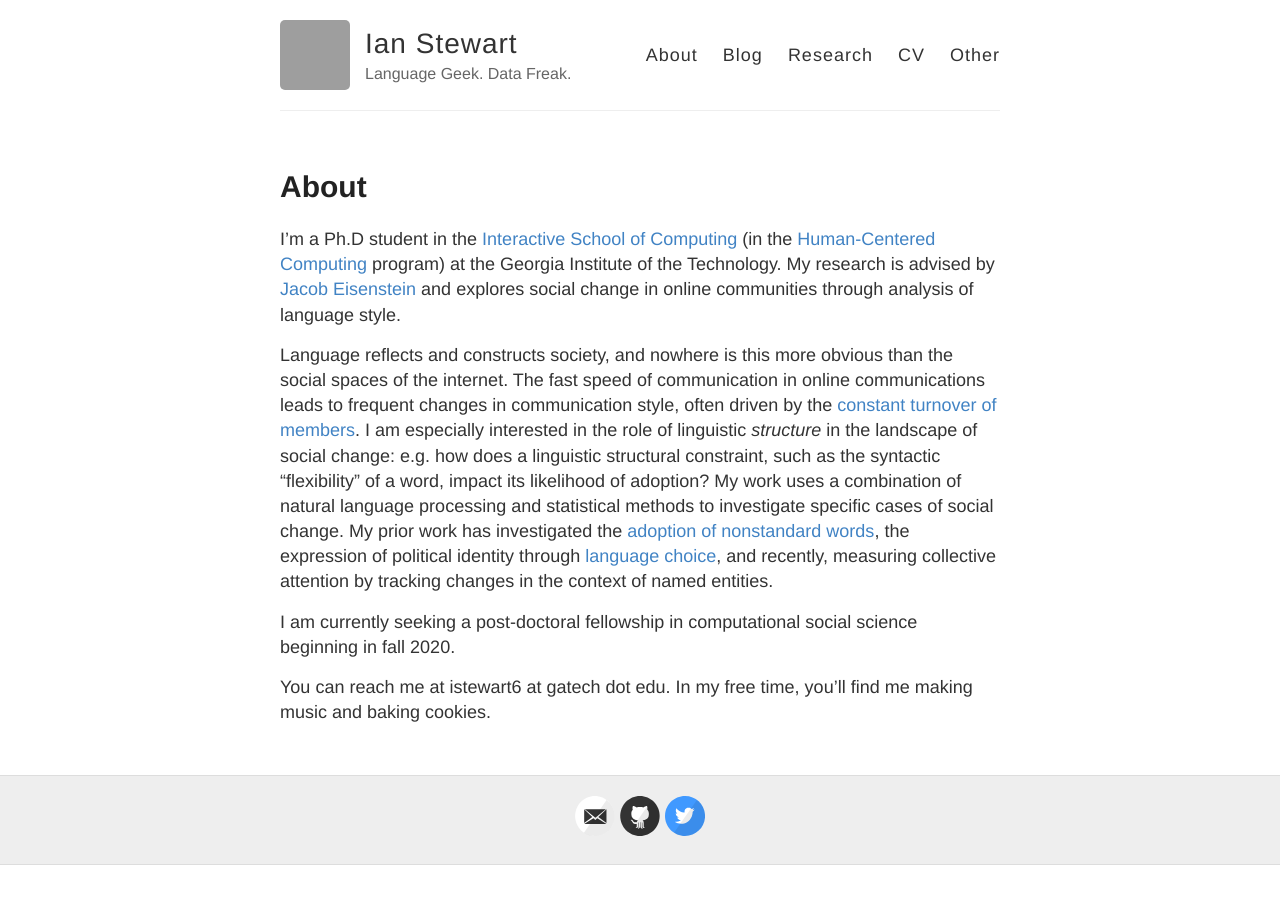
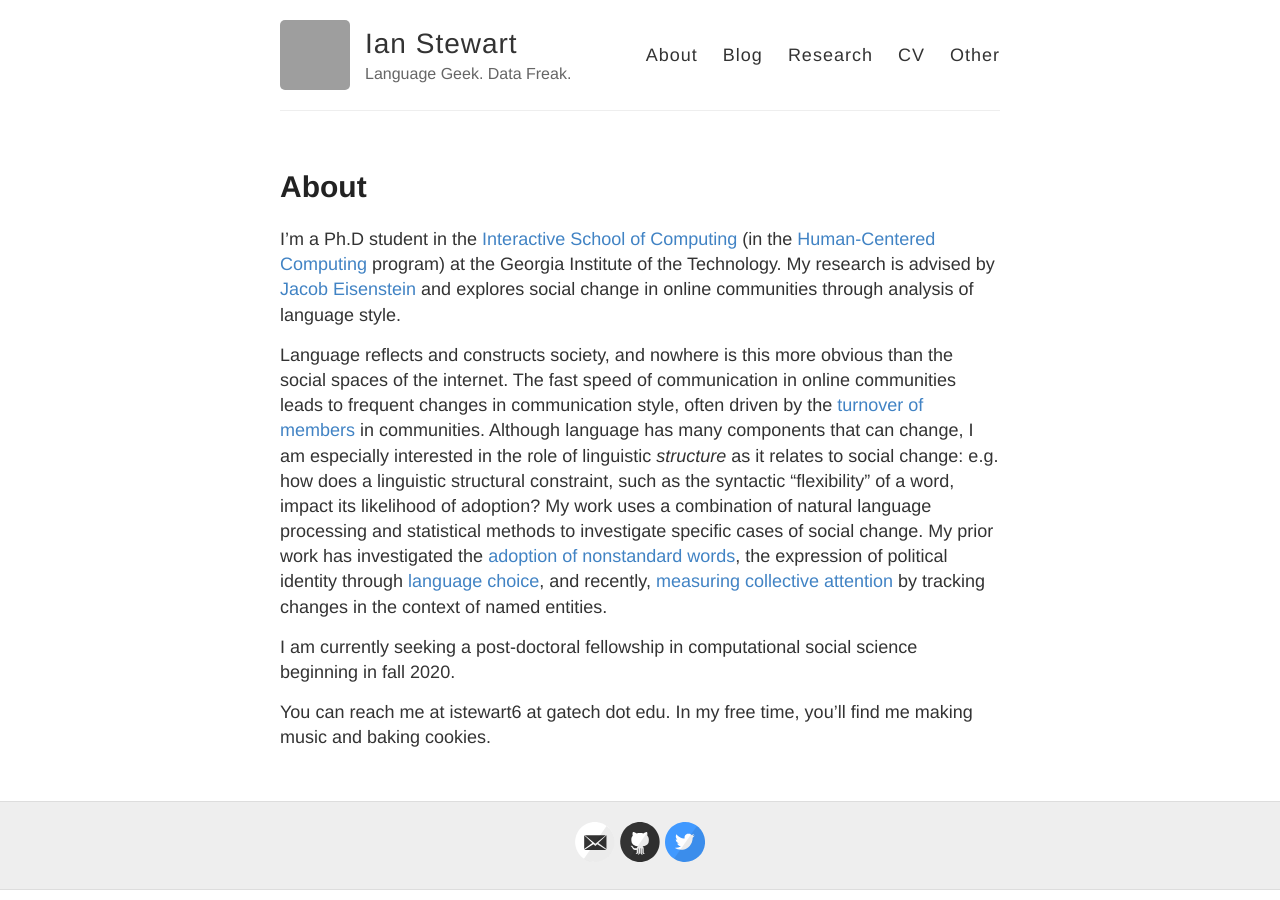
Before and after one commit to ianbstewart/ianbstewart.github.io, a Jekyll site: the page built from about.md, in a window 1280 px wide. Built offline with Jekyll 4.4.1, drawn with Linux system fonts in a browser that asks for light colours; grey boxes are pictures that could not be loaded.

Commit message:
updated about

```diff
--- a/about.md
+++ b/about.md
@@ -8,10 +8,10 @@ I'm a Ph.D student in the [Interactive School of Computing](http://www.ic.gatech
 My research is advised by [Jacob Eisenstein](https://www.cc.gatech.edu/~jeisenst/) and explores social change in online communities through analysis of language style.
 
 Language reflects and constructs society, and nowhere is this more obvious than the social spaces of the internet.
-The fast speed of communication in online communications leads to frequent changes in communication style, often driven by the [constant turnover of members](https://ieeexplore.ieee.org/abstract/document/8258465).
-I am especially interested in the role of linguistic *structure* in the landscape of social change: e.g. how does a linguistic structural constraint, such as the syntactic "flexibility" of a word, impact its likelihood of adoption?
+The fast speed of communication in online communities leads to frequent changes in communication style, often driven by the [turnover of members](https://ieeexplore.ieee.org/abstract/document/8258465) in communities.
+Although language has many components that can change, I am especially interested in the role of linguistic *structure* as it relates to social change: e.g. how does a linguistic structural constraint, such as the syntactic "flexibility" of a word, impact its likelihood of adoption?
 My work uses a combination of natural language processing and statistical methods to investigate specific cases of social change.
-My prior work has investigated the [adoption of nonstandard words](https://www.aclweb.org/anthology/D18-1467), the expression of political identity through [language choice](https://www.aclweb.org/anthology/N18-2022), and recently, measuring collective attention by tracking changes in the context of named entities.
+My prior work has investigated the [adoption of nonstandard words](https://www.aclweb.org/anthology/D18-1467), the expression of political identity through [language choice](https://www.aclweb.org/anthology/N18-2022), and recently, [measuring collective attention](https://arxiv.org/pdf/1909.08784.pdf) by tracking changes in the context of named entities.
 
 I am currently seeking a post-doctoral fellowship in computational social science beginning in fall 2020.
 
```
